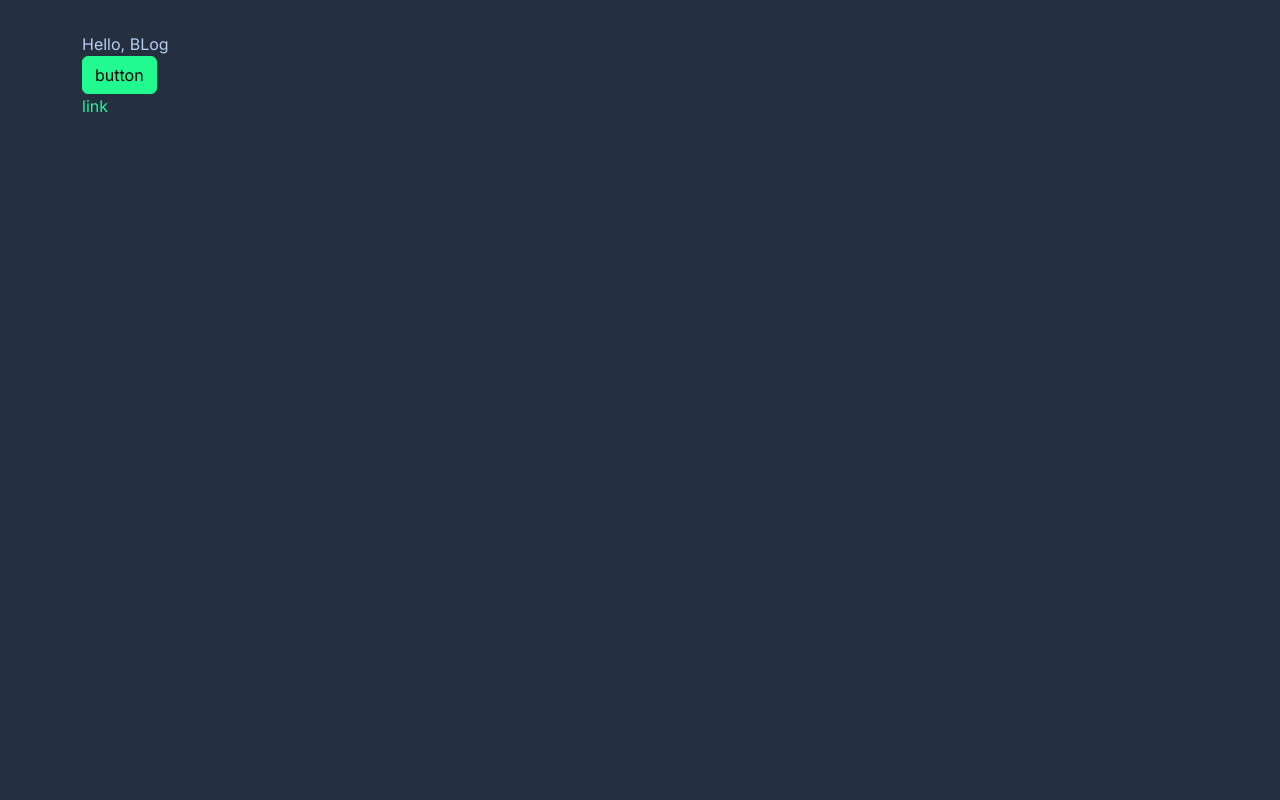
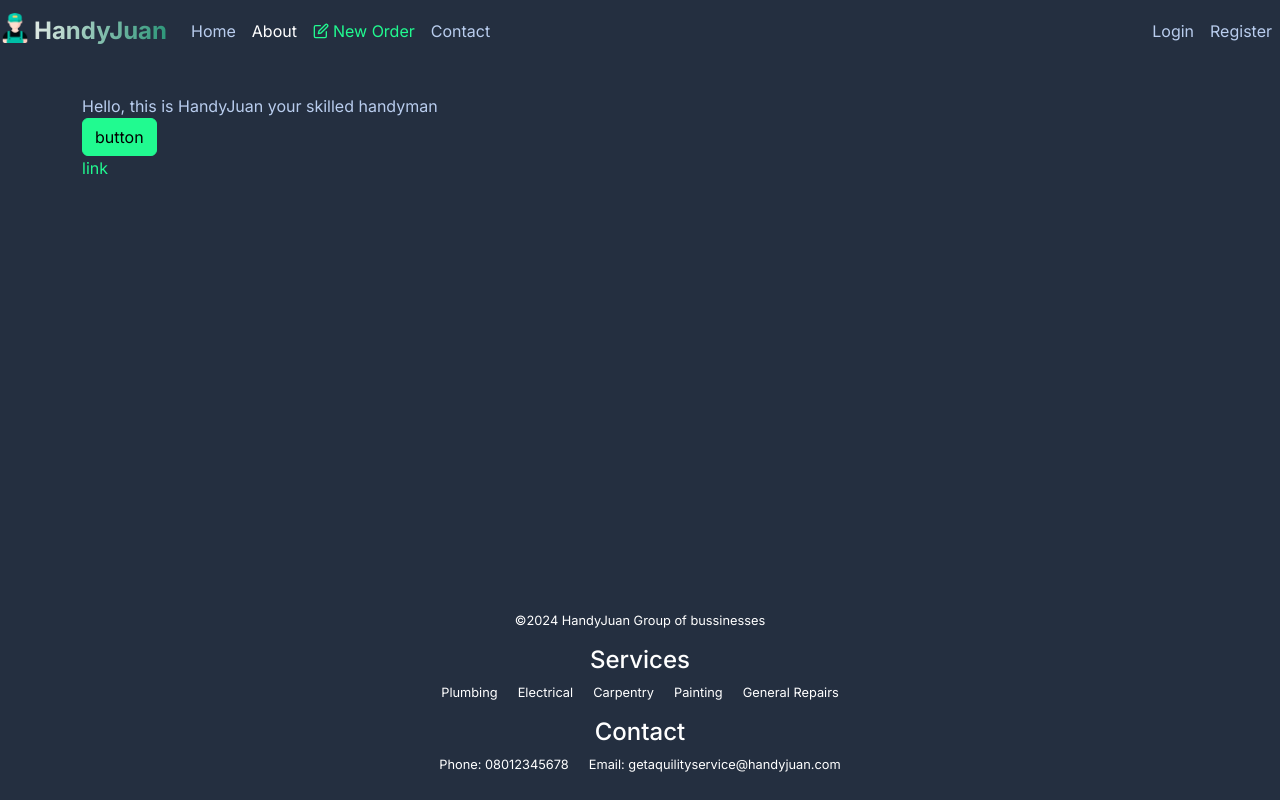
Before and after one commit to juanse07/WEBSITEMULTIPURPOSE1, a Next.js app in the folder frontend/: page /blog in a window 1280 px wide. Built offline with nearby package versions, Linux system fonts and the light colour scheme.

Commit message:
footer and title css changes

```diff
--- /dev/null
+++ b/frontend/src/components/Footer.tsx
@@ -0,0 +1,32 @@
+import { Container } from 'react-bootstrap';
+import styles from '../styles/Footer.module.css';
+export default function Footer(){
+return(
+    <footer className={styles.footer}>
+        <Container>
+            <p>©{new Date().getFullYear()} HandyJuan Group of bussinesses</p>
+            <div className={styles.footerContent}>
+
+                <div className={styles.footerColumn}>
+                    <h4>Services</h4>
+                    <ul>
+                        <li>Plumbing</li>
+                        <li>Electrical</li>
+                        <li>Carpentry</li>
+                        <li>Painting</li>
+                        <li>General Repairs</li>
+                    </ul>
+                </div>
+                <div className={styles.footerColumn}>
+                    <h4>Contact</h4>
+                    <ul>
+                        <li>Phone: 08012345678</li>
+                        <li>Email: getaquilityservice@handyjuan.com</li>
+                        </ul>
+                </div>
+                </div>
+        </Container>
+
+    </footer>
+)
+};
--- /dev/null
+++ b/frontend/src/components/NavBar.tsx
@@ -0,0 +1,39 @@
+import Link from 'next/link';
+import { useRouter } from 'next/router';
+import { Nav,Navbar } from 'react-bootstrap';
+import { FiEdit} from 'react-icons/fi';
+import logo from "@/assets/images/technician (3).png";
+import Image from 'next/image';
+import styles from '@/styles/NavBar.module.css';
+export default function NavBar() {
+    const router = useRouter();
+    return (
+        <Navbar expand="md" collapseOnSelect variant="dark" bg="body" sticky="top">
+            <Navbar.Brand as={Link} href='/' className='d-flex gap-1'>
+            <Image src={logo} alt="technician (3)" width={30} height={30}/>
+            <span className={styles.brandText}>
+                HandyJuan
+            </span>
+            </Navbar.Brand>
+            <Navbar.Toggle aria-controls='main-navbar'/>
+            <Navbar.Collapse id='main-navbar'>
+                <Nav>
+                    <Nav.Link as={Link}href='/' active={router.pathname==="/"}>Home</Nav.Link>
+                    <Nav.Link as={Link} href='/blog' active={router.pathname==="/blog"}>About</Nav.Link>
+                    <Nav.Link as={Link} href='/blog/new-post'
+                    active={router.pathname==="/blog/new-post"}
+                    className='link-primary d-flex align-items-center gap-1'>
+                    <FiEdit/>
+                    New Order
+                    </Nav.Link>
+                    <Nav.Link as={Link} href='/contact' active={router.pathname==="/contact"}>
+                                Contact</Nav.Link>
+                </Nav>
+                <Nav className="ms-auto">
+                    <Nav.Link as={Link} href='/login' active={router.pathname==="/login"}>Login</Nav.Link>
+                    <Nav.Link as={Link} href='/register' active={router.pathname==="/register"}>Register</Nav.Link>
+                </Nav>
+            </Navbar.Collapse>
+        </Navbar>
+    );
+}
--- a/frontend/src/pages/_app.tsx
+++ b/frontend/src/pages/_app.tsx
@@ -4,8 +4,10 @@ import '@/styles/globals.scss'
 import type { AppProps } from 'next/app'
 import { Inter } from 'next/font/google'
 import Head from 'next/head'
-import { Container, SSRProvider } from 'react-bootstrap';
+import { Container, Navbar, SSRProvider } from 'react-bootstrap';
 import styles from "@/styles/App.module.css";
+import NavBar from '@/components/NavBar';
+import Footer from '@/components/Footer';
 
 
 const inter = Inter({ subsets: ['latin'] })
@@ -14,18 +16,20 @@ export default function App({ Component, pageProps }: AppProps) {
 return(
 <>
     <Head>
-        <title>Juan first Blog</title>
+        <title>HandyJuan Official Website</title>
         <meta name="description" content="my production level app" />
         <meta name="viewport" content="width=device-width, initial-scale=1" />
         <link rel="icon" href="/favicon.ico" />
       </Head>
       <SSRProvider>
       <div className={inter.className}>
+        <NavBar/>
         <main>
           <Container className={styles.pageContainer}>
             <Component {...pageProps} />
           </Container>
        </main>
+       <Footer/>
      </div>
      </SSRProvider>
 </>
--- a/frontend/src/pages/blog/index.tsx
+++ b/frontend/src/pages/blog/index.tsx
@@ -5,12 +5,12 @@ export default function BlogPage(){
     return(
         <>
         <Head>
-        <title>blog page</title>
+        <title>HandyJuan Official website - about us</title>
         <meta name="description" content="my blog space" />
 
       </Head>
         <div>
-            Hello, BLog
+            Hello, this is HandyJuan your skilled handyman
         </div>
         <div><Button>button</Button></div>
         <div><a href='#'>link</a></div>
--- /dev/null
+++ b/frontend/src/styles/Footer.module.css
@@ -0,0 +1,21 @@
+.footer{
+
+    color: white;
+    text-align: center;
+    font-size: 0.8rem;
+    padding: 10px;
+    position: fixed;
+    bottom: 0;
+    width: 100%;
+    z-index: 100;
+}
+
+.footer ul{
+    list-style-type: none;
+    padding: 0;
+}
+
+.footer li {
+    display: inline;
+    margin: 0 10px;
+}
--- /dev/null
+++ b/frontend/src/styles/NavBar.module.css
@@ -0,0 +1,14 @@
+.brandText{
+    background-image: linear-gradient(100deg, #e3ebe6 0%, #299577 100%);
+    background-color: white;
+    background-clip: text;
+    -webkit-background-clip: text;
+    -moz-background-clip: text;
+    -webkit-text-fill-color: transparent;
+    -moz-text-fill-color: transparent;
+    font-weight: bold;
+    font-size: 1.5rem;
+    font-weight: bold;
+    color: #fff;
+    text-decoration: none;
+}
```
Also changed, not shown: frontend/src/pages/blog/new-post.tsx (+6 -1 lines), frontend/src/pages/imprint.tsx (added, +12 -0 lines), frontend/src/pages/privacy.tsx (added, +12 -0 lines), frontend/src/assets/images/technician (3).png (added).
